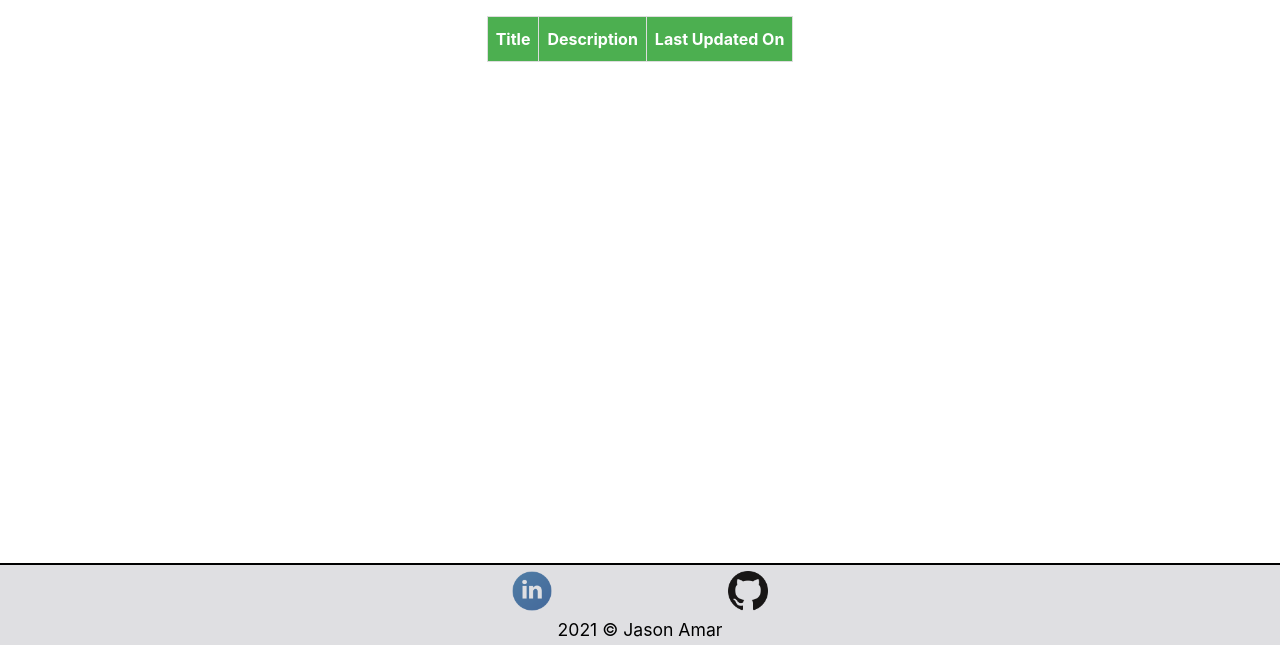
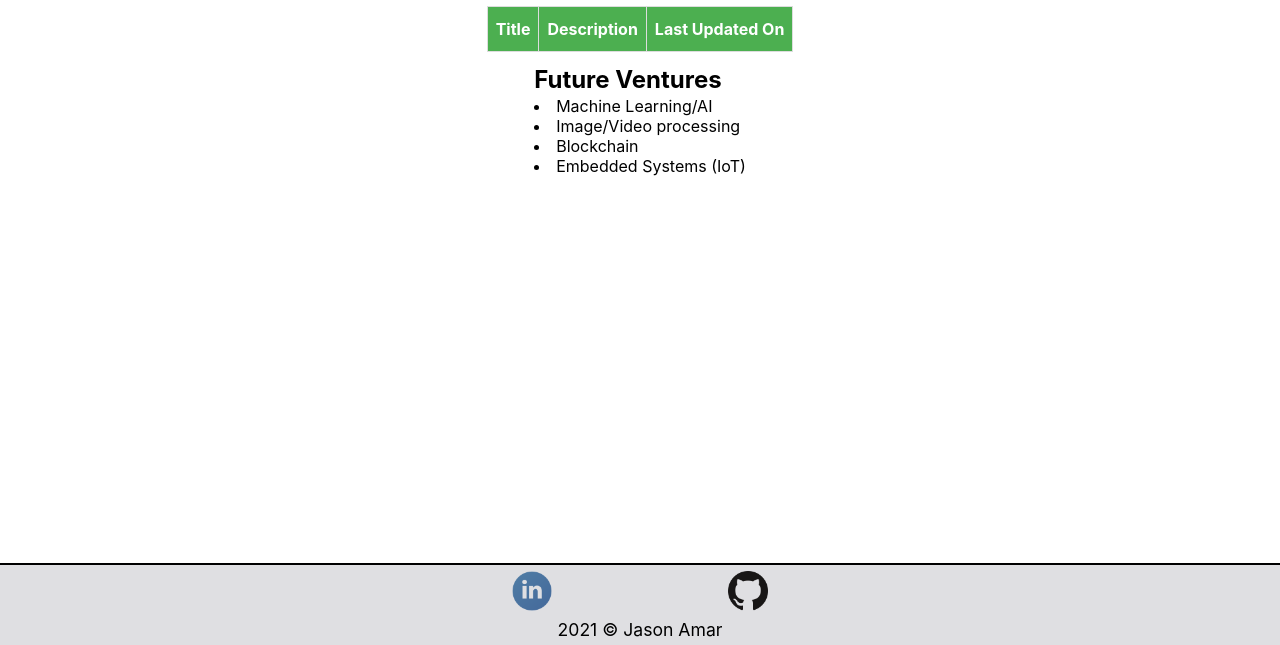
Before and after one commit to JasonAmar/my-website, a plain HTML site: page projects.html in a window 1280 px wide. Shown: the part 155-800 px from the top of the page. Drawn offline with Linux system fonts and the light colour scheme; no server answers.

Commit message:
Fixed footer issue & made .content-wrap a flexbox

```diff
--- a/components/footer.js
+++ b/components/footer.js
@@ -2,8 +2,6 @@ const footerTemplate = document.createElement('template')
 footerTemplate.innerHTML = `
   <style>
     footer {
-      position: absolute;
-      bottom: 0;
       height: 80px;
       padding: 0;
       width: 100%;
--- a/components/header.js
+++ b/components/header.js
@@ -1,10 +1,6 @@
 const headerTemplate = document.createElement('template')
 headerTemplate.innerHTML = `
     <style>
-    header {
-      padding-bottom: 1.5rem;
-    }
-
     nav {
         display: flex;
         background-color: #333;
--- a/css/styles.css
+++ b/css/styles.css
@@ -5,12 +5,17 @@
 }
 
 body {
-    height: 100%;
+    min-height: 100%;
     font-family: -apple-system,BlinkMacSystemFont,"Segoe UI",Roboto,"Helvetica Neue",Arial,sans-serif;
 }
 
 .content-wrap {
-    text-align: center;
+  display: flex;
+  flex-direction: column;
+  align-items: center;
+  justify-content: center;
+  padding: 2% 0;
+  text-align: left;
 }
 
 .content-body {
@@ -67,3 +72,19 @@ th {
     background-color: #343a40;
     border-color: #343a40;
 }
+
+@media only screen and (min-height: 725px) {
+  footer-component {
+    position: fixed;
+    width: 100%;
+    bottom: 0;
+}
+}
+
+@media only screen and (min-height: 560px) {
+  .specific-footer {
+    position: fixed;
+    width: 100%;
+    bottom: 0;
+}
+}
--- a/projects.html
+++ b/projects.html
@@ -17,6 +17,7 @@
     <main>
         <div class="content-wrap">
             <h1 class="padB40">Projects</h1>
+            <div style="padding: 1% 0;">
                 <table>
                     <thead>
                         <th scope="col">Title</th>
@@ -27,8 +28,18 @@
                     </tbody>
                 </table>
             </div>
+            <div>
+                <h2 style="padding-bottom: 1%;" >Future Ventures</h2>
+                <ul style="list-style-position: inside; padding: 0;">
+                    <li>Machine Learning/AI</li>
+                    <li>Image/Video processing</li>
+                    <li>Blockchain</li>
+                    <li>Embedded Systems (IoT)</li>
+                </ul>
+            </div>
+        </div>
     </main>
-    <footer-component></footer-component>
+    <footer-component class="specific-footer"></footer-component>
 </body>
 
 </html>
```
Also changed, not shown: about.html (+1 -1 lines). Lines whose indentation alone changed are shown as unchanged.
